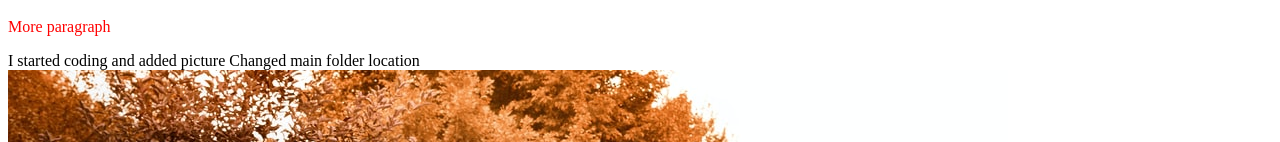
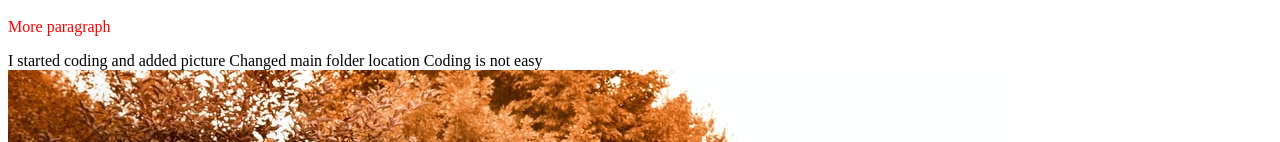
Before and after one commit to Mohammad-Hoque/Project-1, a plain HTML site: page index.html in a window 1280 px wide. Shown: the part 191-333 px from the top of the page. Drawn offline with Linux system fonts and the light colour scheme.

Commit message:
added new line

```diff
--- a/index.html
+++ b/index.html
@@ -15,6 +15,7 @@
     <p>More paragraph</p>
     <p2>I started coding and added picture</p2>
     <p3>Changed main folder location</p3>
+    <p4> Coding is not easy</p4>
     <img src="photo.jpg"
 </body>
 </html>
```
